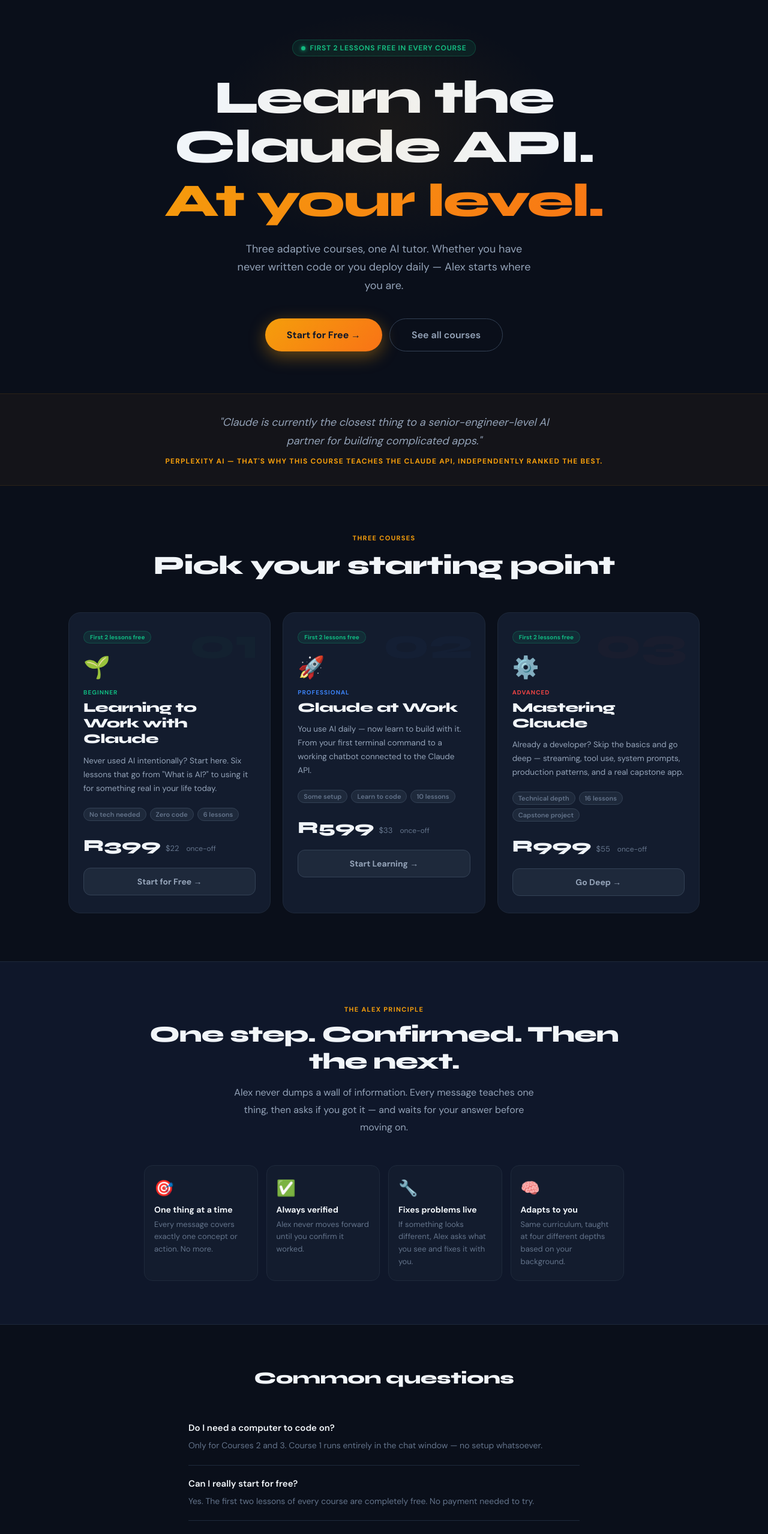
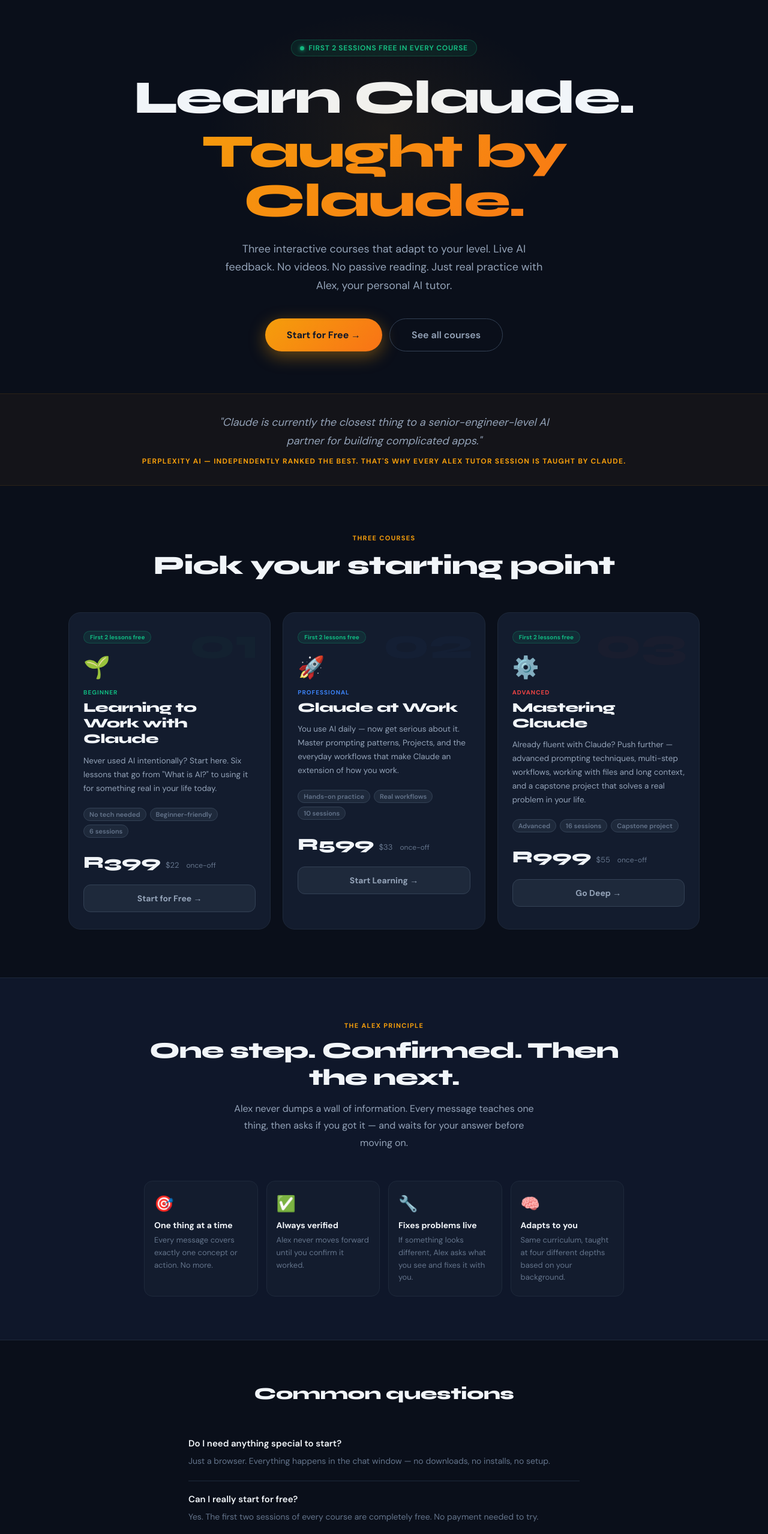
Before and after one commit to Attie17/alex-tutor, a Next.js app: page / in a window 1280 px wide. Shown: the part 80-2638 px from the top of the page at 60% size. Built offline with nearby package versions, Linux system fonts and the light colour scheme.

Commit message:
Update course descriptions and tags on landing page

```diff
--- a/app/page.jsx
+++ b/app/page.jsx
@@ -18,7 +18,7 @@
     desc:'Never used AI intentionally? Start here. Six lessons that go from "What is AI?" to using it for something real in your life today.',
     lessons:6, freeCount:2,
     price:'R399', usd:'$22',
-    tags:['No tech needed','Zero code','6 lessons'],
+    tags:['No tech needed','Beginner-friendly','6 sessions'],
     cta:'Start for Free →',
     href:'/learn',
   },
@@ -27,10 +27,10 @@
     title:'Claude at Work',
     subtitle:'Professional',
     color:'#3b82f6',
-    desc:'You use AI daily — now learn to build with it. From your first terminal command to a working chatbot connected to the Claude API.',
+    desc:'You use AI daily — now get serious about it. Master prompting patterns, Projects, and the everyday workflows that make Claude an extension of how you work.',
     lessons:10, freeCount:2,
     price:'R599', usd:'$33',
-    tags:['Some setup','Learn to code','10 lessons'],
+    tags:['Hands-on practice','Real workflows','10 sessions'],
     cta:'Start Learning →',
     href:'/learn?course=work',
   },
@@ -39,10 +39,10 @@
     title:'Mastering Claude',
     subtitle:'Advanced',
     color:'#ef4444',
-    desc:'Already a developer? Skip the basics and go deep — streaming, tool use, system prompts, production patterns, and a real capstone app.',
+    desc:'Already fluent with Claude? Push further — advanced prompting techniques, multi-step workflows, working with files and long context, and a capstone project that solves a real problem in your life.',
     lessons:16, freeCount:2,
     price:'R999', usd:'$55',
-    tags:['Technical depth','16 lessons','Capstone project'],
+    tags:['Advanced','16 sessions','Capstone project'],
     cta:'Go Deep →',
     href:'/learn?course=advanced',
   },
@@ -74,11 +74,11 @@
         <div style={{ position:'absolute', top:'40px', left:'50%', transform:'translateX(-50%)', width:'600px', height:'400px', background:'radial-gradient(ellipse, rgba(245,158,11,0.07) 0%, transparent 70%)', pointerEvents:'none' }} />
         <div style={{ display:'inline-flex', alignItems:'center', gap:'7px', background:'rgba(16,185,129,0.1)', border:'1px solid rgba(16,185,129,0.25)', borderRadius:'20px', padding:'5px 14px', marginBottom:'28px' }}>
           <div style={{ width:'7px', height:'7px', borderRadius:'50%', background:C.green, boxShadow:`0 0 6px ${C.green}` }} />
-          <span style={{ fontSize:'12px', fontWeight:'700', color:C.green, letterSpacing:'0.06em' }}>FIRST 2 LESSONS FREE IN EVERY COURSE</span>
+          <span style={{ fontSize:'12px', fontWeight:'700', color:C.green, letterSpacing:'0.06em' }}>FIRST 2 SESSIONS FREE IN EVERY COURSE</span>
         </div>
-        <h1 style={{ fontFamily:"'Syne',sans-serif", fontSize:'clamp(40px,7vw,78px)', fontWeight:'800', color:C.text, margin:'0 0 8px', letterSpacing:'-2px', lineHeight:1.05 }}>Learn the Claude API.</h1>
-        <h1 style={{ fontFamily:"'Syne',sans-serif", fontSize:'clamp(40px,7vw,78px)', fontWeight:'800', margin:'0 0 24px', letterSpacing:'-2px', lineHeight:1.05, background:`linear-gradient(135deg,${C.amber},${C.orange})`, WebkitBackgroundClip:'text', WebkitTextFillColor:'transparent' }}>At your level.</h1>
-        <p style={{ fontSize:'18px', color:C.muted, maxWidth:'500px', margin:'0 auto 40px', lineHeight:'1.7' }}>Three adaptive courses, one AI tutor. Whether you have never written code or you deploy daily — Alex starts where you are.</p>
+        <h1 style={{ fontFamily:"'Syne',sans-serif", fontSize:'clamp(40px,7vw,78px)', fontWeight:'800', color:C.text, margin:'0 0 8px', letterSpacing:'-2px', lineHeight:1.05 }}>Learn Claude.</h1>
+        <h1 style={{ fontFamily:"'Syne',sans-serif", fontSize:'clamp(40px,7vw,78px)', fontWeight:'800', margin:'0 0 24px', letterSpacing:'-2px', lineHeight:1.05, background:`linear-gradient(135deg,${C.amber},${C.orange})`, WebkitBackgroundClip:'text', WebkitTextFillColor:'transparent' }}>Taught by Claude.</h1>
+        <p style={{ fontSize:'18px', color:C.muted, maxWidth:'540px', margin:'0 auto 40px', lineHeight:'1.7' }}>Three interactive courses that adapt to your level. Live AI feedback. No videos. No passive reading. Just real practice with Alex, your personal AI tutor.</p>
         <div style={{ display:'flex', gap:'12px', justifyContent:'center', flexWrap:'wrap' }}>
           <button onClick={()=>router.push('/learn')} style={{ background:`linear-gradient(135deg,${C.amber},${C.orange})`, color:'#0f172a', border:'none', padding:'16px 36px', borderRadius:'50px', fontSize:'16px', fontWeight:'700', fontFamily:"'DM Sans',sans-serif", cursor:'pointer', boxShadow:'0 8px 28px rgba(245,158,11,0.4)' }}>Start for Free →</button>
           <a href="#courses" style={{ background:'none', border:`1px solid ${C.border2}`, color:C.muted, padding:'16px 36px', borderRadius:'50px', fontSize:'16px', fontWeight:'600', fontFamily:"'DM Sans',sans-serif", cursor:'pointer', display:'inline-block' }}>See all courses</a>
@@ -88,7 +88,7 @@
       {/* Quote */}
       <div style={{ background:'rgba(245,158,11,0.04)', borderTop:'1px solid rgba(245,158,11,0.1)', borderBottom:'1px solid rgba(245,158,11,0.1)', padding:'32px', textAlign:'center' }}>
         <p style={{ fontStyle:'italic', fontSize:'18px', color:C.muted, maxWidth:'600px', margin:'0 auto 10px', lineHeight:'1.7' }}>"Claude is currently the closest thing to a senior-engineer-level AI partner for building complicated apps."</p>
-        <p style={{ fontSize:'12px', fontWeight:'700', letterSpacing:'0.1em', textTransform:'uppercase', color:C.amber }}>Perplexity AI — That's why this course teaches the Claude API, independently ranked the best.</p>
+        <p style={{ fontSize:'12px', fontWeight:'700', letterSpacing:'0.1em', textTransform:'uppercase', color:C.amber }}>Perplexity AI — independently ranked the best. That's why every Alex Tutor session is taught by Claude.</p>
       </div>
 
       {/* Courses */}
@@ -152,8 +152,8 @@
       <div style={{ padding:'72px 24px', maxWidth:'700px', margin:'0 auto' }}>
         <h2 style={{ fontFamily:"'Syne',sans-serif", fontSize:'28px', fontWeight:'800', color:C.text, textAlign:'center', marginBottom:'36px', letterSpacing:'-0.5px' }}>Common questions</h2>
         {[
-          { q:'Do I need a computer to code on?', a:'Only for Courses 2 and 3. Course 1 runs entirely in the chat window — no setup whatsoever.' },
-          { q:'Can I really start for free?', a:'Yes. The first two lessons of every course are completely free. No payment needed to try.' },
+          { q:'Do I need anything special to start?', a:'Just a browser. Everything happens in the chat window — no downloads, no installs, no setup.' },
+          { q:'Can I really start for free?', a:'Yes. The first two sessions of every course are completely free. No payment needed to try.' },
           { q:'What if something on my screen looks different?', a:'Just tell Alex. Describe what you see and Alex will walk you through fixing it before continuing.' },
           { q:'Is this South Africa only?', a:'No. The courses work for anyone anywhere. Pricing is shown in both Rands and USD.' },
           { q:'Which AI model does Alex use?', a:'Claude Haiku — the fastest and most affordable Claude model, perfect for real-time tutoring.' },
```
